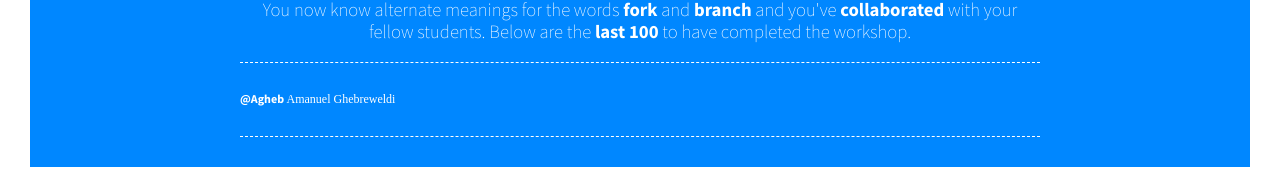
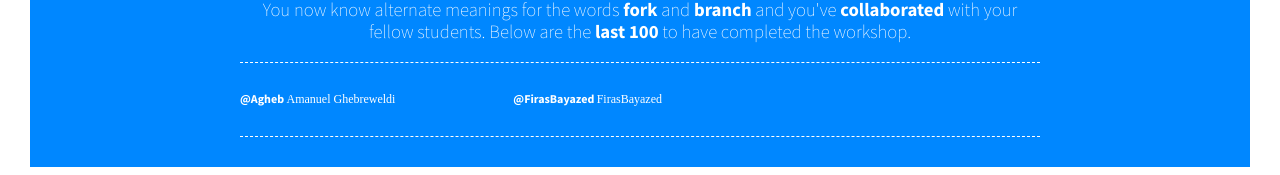
Before and after one commit to Agheb/patchwork, a plain HTML site: page index.html in a window 1280 px wide. Shown: the part 430-605 px from the top of the page. Drawn offline with Linux system fonts and the light colour scheme.

Commit message:
my first commit

```diff
--- a/index.html
+++ b/index.html
@@ -38,6 +38,7 @@
         <ul class="compatriots-list">
           <!--  ADD your Name here -->
           <li><span class="userdetail"><a href="https://www.github.com/Agheb" target="_blank">@Agheb</a></span> <span class="user-realname">Amanuel Ghebreweldi</span></li>
+           <li><span class="userdetail"><a href="https://github.com/FirasBayazed" target="_blank">@FirasBayazed</a></span> <span class="user-realname">FirasBayazed</span></li>
         </ul>
       </div>
 
```
